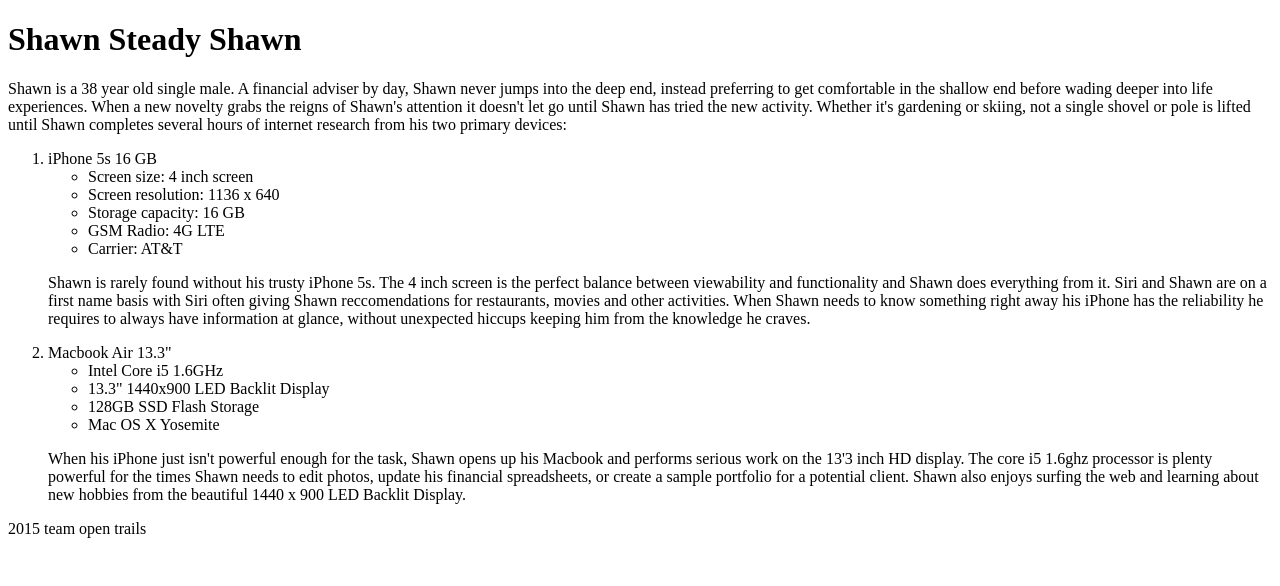
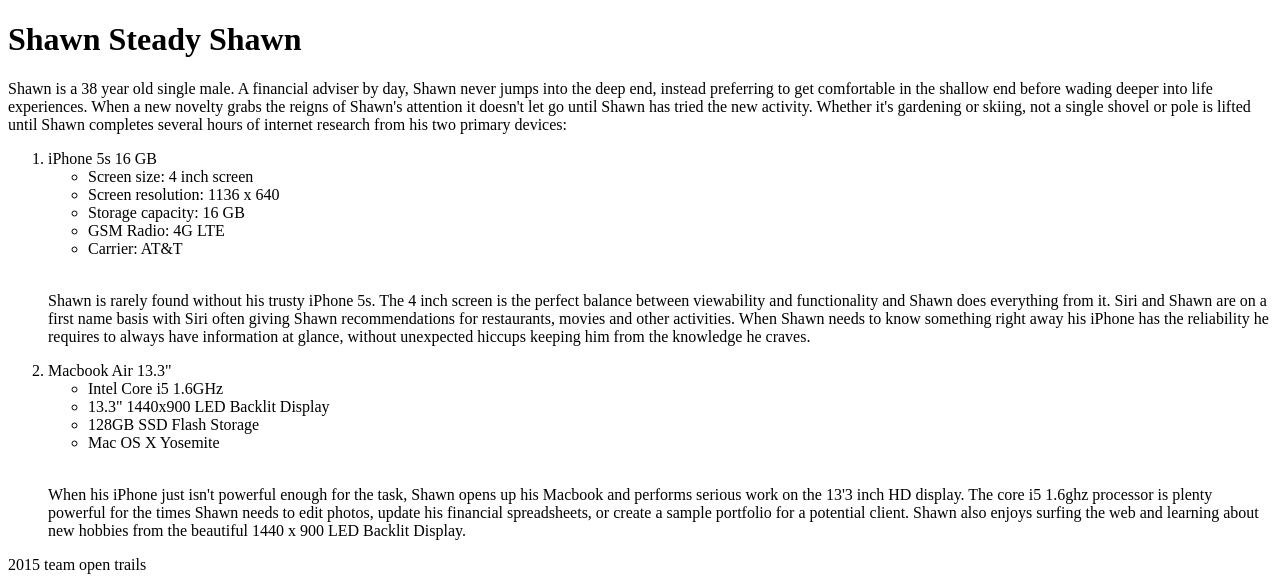
Before and after one commit to MattHarr1s/open-trails, a PHP site: page /public_html/documentation/persona-shawn.php in a window 1280 px wide. Shown: the top 586 px of the page. Run offline with PHP 8.4, Linux system fonts and the light colour scheme.

Commit message:
Fixed up Shawn's page

```diff
--- a/public_html/documentation/persona-shawn.php
+++ b/public_html/documentation/persona-shawn.php
@@ -27,9 +27,10 @@
 								<li>GSM Radio: 4G LTE</li>
 								<li>Carrier: AT&T</li>
 							</ul>
-						<p>Shawn is rarely found without his trusty iPhone 5s. The 4 inch screen is the perfect balance between
+						<br>
+												<p>Shawn is rarely found without his trusty iPhone 5s. The 4 inch screen is the perfect balance between
 						viewability and functionality and Shawn does everything from it. Siri and Shawn are on a first name
-							basis with Siri often giving Shawn reccomendations for restaurants, movies and other activities.
+							basis with Siri often giving Shawn recommendations for restaurants, movies and other activities.
 							When Shawn needs to know something right away his iPhone has the reliability he requires to always
 						have information at glance, without unexpected hiccups keeping him from the knowledge he craves.</p>
 						<!-Macbook Air Secondary Device used for web surfing, social media, banking, travel, shopping as well
@@ -41,11 +42,13 @@
 								<li>128GB SSD Flash Storage</li>
 								<li>Mac OS X Yosemite</li>
 							</ul>
+						<br>
 						<p>When his iPhone just isn't powerful enough for the task, Shawn opens up his Macbook and performs
 						serious work on the 13'3 inch HD display. The core i5 1.6ghz processor is plenty powerful for the times
 						Shawn needs to edit photos, update his financial spreadsheets, or create a sample portfolio for a
 						potential client. Shawn also enjoys surfing the web and learning about new hobbies from the beautiful
-						1440 x 900 LED Backlit Display.</p>
+						1440 x 900 LED Backlit Display.
+						</p>
 					</ol>
 	</body>
 	<footer>
```
